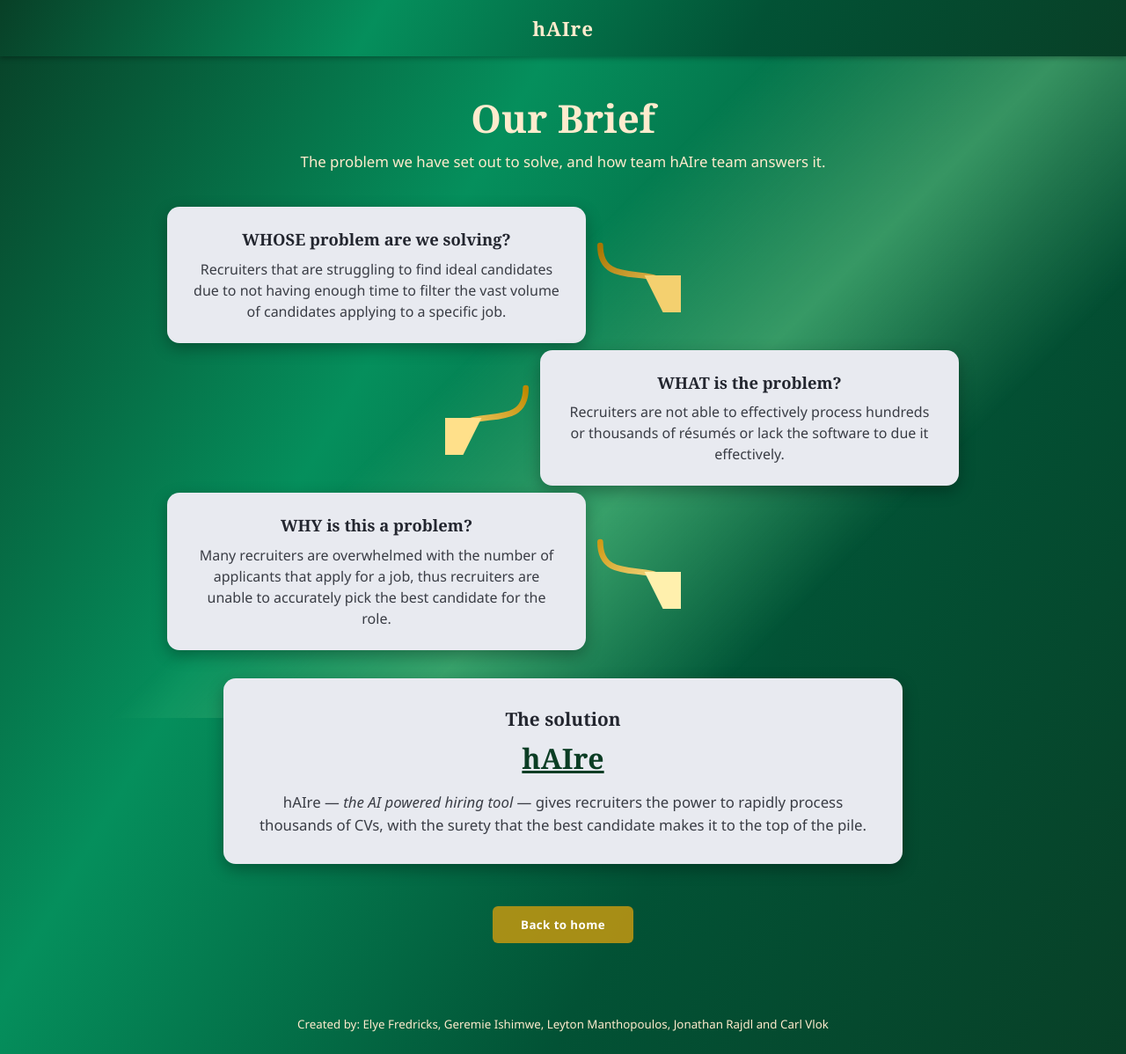
After one commit to JonoZA/STADIO_Hackathon_2026, a Flask app: template haire/templates/brief.html in a window 1280 px wide. The commit adds this page. Shown: the whole page at 88% size. Run offline with Flask 3, Linux system fonts and the light colour scheme; the template is opened without the code that fills it, so the values that code supplies are empty; parts of the project's set-up code (start-up, migrations or seed data) failed here and were passed over.

Commit message:
so many changes, so many

```diff
--- /dev/null
+++ b/haire/static/styles/briefStyles.css
@@ -0,0 +1,231 @@
+:root {
+    --header-h: 64px;
+
+    --hero-bg: linear-gradient(120deg, #084027, #058f5c, #025235, #084027);
+    --hero-title-color: blanchedalmond;
+    --hero-title-font: Georgia, serif;
+    --hero-subtitle-color: blanchedalmond;
+
+    --action-btn-bg: #c09712de;
+    --action-btn-hover-bg: #b26e14;
+    --action-btn-text-color: #ffffff;
+    --action-btn-font: 'Segoe UI', Arial, sans-serif;
+
+    --card-bg: #e8eaf0;
+    --card-text-color: #23262f;
+}
+
+html, body {
+    margin: 0;
+    min-height: 100%;
+}
+
+body {
+    position: relative;
+    padding-top: var(--header-h);
+    background: var(--hero-bg);
+    color: var(--hero-title-color);
+    font-family: var(--action-btn-font);
+    overflow-x: hidden;
+}
+
+.site-header {
+    position: fixed;
+    top: 0;
+    left: 0;
+    right: 0;
+    height: var(--header-h);
+    display: flex;
+    align-items: center;
+    justify-content: center;
+    background: var(--hero-bg);
+    box-shadow: 0 2px 6px rgba(0, 0, 0, 0.3);
+    z-index: 1000;
+}
+
+.site-header h1 {
+    margin: 0;
+    font-family: var(--hero-title-font);
+    font-size: 1.4rem;
+    font-weight: 700;
+    letter-spacing: 0.04em;
+    color: var(--hero-title-color);
+}
+
+.hero-haze {
+    position: fixed;
+    inset: -50%;
+    width: 200%;
+    height: 200%;
+    background: linear-gradient(
+        135deg,
+        transparent 42%,
+        rgba(142, 242, 163, 0.382) 50%,
+        transparent 58%
+    );
+    pointer-events: none;
+    z-index: 1;
+    animation: hazeSweep 6s ease-in-out infinite alternate;
+}
+
+@keyframes hazeSweep {
+    0% { transform: translate(-25%, 25%); }
+    100% { transform: translate(25%, -25%); }
+}
+
+.brief-page {
+    position: relative;
+    z-index: 2;
+    max-width: 900px;
+    margin: 0 auto;
+    padding: 2.5rem 1.5rem 4rem;
+}
+
+.brief-intro {
+    text-align: center;
+    margin-bottom: 2.5rem;
+}
+
+.brief-intro h2 {
+    font-family: var(--hero-title-font);
+    font-size: clamp(2rem, 5vw, 2.75rem);
+    margin: 0 0 0.5rem;
+    color: var(--hero-title-color);
+}
+
+.brief-intro p {
+    margin: 0;
+    color: var(--hero-subtitle-color);
+    font-size: 1.05rem;
+}
+
+.brief-flow {
+    display: flex;
+    flex-direction: column;
+    gap: 0.5rem;
+}
+
+.brief-row {
+    display: flex;
+    align-items: center;
+    gap: 0.5rem;
+}
+
+.row-left {
+    justify-content: flex-start;
+}
+
+.row-right {
+    justify-content: flex-end;
+}
+
+.brief-card {
+    background-color: var(--card-bg);
+    color: var(--card-text-color);
+    border-radius: 14px;
+    box-shadow: 0 6px 18px rgba(0, 0, 0, 0.3);
+    padding: 1.5rem 1.75rem;
+    width: min(420px, 88vw);
+}
+
+.brief-card h3 {
+    margin: 0 0 0.6rem;
+    font-family: var(--hero-title-font);
+    font-size: 1.15rem;
+    text-align: center;
+}
+
+.brief-card p {
+    margin: 0;
+    line-height: 1.5;
+    text-align: center;
+    color: #3a3d45;
+}
+
+.brief-arrow {
+    width: 100px;
+    height: 85px;
+    flex-shrink: 0;
+}
+
+.arrow-left {
+    order: -1;
+}
+
+.solution-card {
+    width: min(700px, 92vw);
+    margin: 1.5rem auto 0;
+    text-align: center;
+    padding: 2rem 2.25rem;
+}
+
+.solution-card h3 {
+    font-size: 1.3rem;
+}
+
+.solution-name {
+    margin: 0.25rem 0 1rem;
+    font-family: var(--hero-title-font);
+    font-size: 2rem;
+    text-decoration: underline;
+    color: #0b3d24;
+}
+
+.solution-card p {
+    font-size: 1.05rem;
+}
+
+.brief-back {
+    display: flex;
+    justify-content: center;
+    margin-top: 3rem;
+}
+
+.brief-back a {
+    text-decoration: none;
+}
+
+.action-btn {
+    background-color: var(--action-btn-bg);
+    color: var(--action-btn-text-color);
+    font-family: var(--action-btn-font);
+    border: none;
+    border-radius: 6px;
+    font-weight: 700;
+    letter-spacing: 0.03em;
+    padding: 0.75rem 2rem;
+    cursor: pointer;
+    transition: background-color 0.2s ease;
+}
+
+.action-btn:hover {
+    background-color: var(--action-btn-hover-bg);
+}
+
+footer {
+    position: relative;
+    z-index: 2;
+    text-align: center;
+    padding: 1rem 0 1.5rem;
+    color: var(--hero-title-color);
+}
+
+@media (max-width: 700px) {
+    .brief-row {
+        flex-direction: column;
+    }
+
+    .row-right {
+        flex-direction: column-reverse;
+    }
+
+    .brief-arrow {
+        transform: rotate(90deg);
+        width: 70px;
+        height: 60px;
+    }
+
+    .brief-card {
+        width: 100%;
+    }
+}
--- /dev/null
+++ b/haire/templates/brief.html
@@ -0,0 +1,106 @@
+<!DOCTYPE html>
+<html lang="en">
+<head>
+    <meta charset="UTF-8" />
+    <meta name="viewport" content="width=device-width, initial-scale=1.0" />
+    <title>hAIre — About our hAIre </title>
+    <meta name="theme-color" content="#084027">
+
+    <link rel="stylesheet" href="../static/styles/briefStyles.css" />
+</head>
+<body>
+
+<div class="hero-haze"></div>
+
+<header class="site-header">
+    <h1 class="title">hAIre</h1>
+</header>
+
+<main class="brief-page">
+    <div class="brief-intro">
+        <h2>Our Brief</h2>
+        <p>The problem we have set out to solve, and how team hAIre team answers it.</p>
+    </div>
+
+    <div class="brief-flow">
+
+        <div class="brief-row row-left">
+            <div class="brief-card">
+                <h3>WHOSE problem are we solving?</h3>
+                <p>Recruiters that are struggling to find ideal candidates due to not having enough time to filter the vast volume of candidates applying to a specific job.</p>
+            </div>
+            <svg class="brief-arrow arrow-right" viewBox="0 0 120 100" aria-hidden="true">
+                <path d="M10,10 C 10,80 110,20 110,90" fill="none" stroke="url(#gradA)" stroke-width="8" stroke-linecap="round" marker-end="url(#headA)" />
+                <defs>
+                    <linearGradient id="gradA" x1="0%" y1="0%" x2="100%" y2="100%">
+                        <stop offset="0%" stop-color="#a87500" />
+                        <stop offset="100%" stop-color="#f4d06f" />
+                    </linearGradient>
+                    <marker id="headA" markerWidth="10" markerHeight="10" refX="5" refY="5" orient="auto-start-reverse">
+                        <path d="M0,0 L10,5 L0,10 z" fill="#f4d06f" />
+                    </marker>
+                </defs>
+            </svg>
+        </div>
+
+        <div class="brief-row row-right">
+            <svg class="brief-arrow arrow-left" viewBox="0 0 120 100" aria-hidden="true">
+                <path d="M110,10 C 110,80 10,20 10,90" fill="none" stroke="url(#gradB)" stroke-width="8" stroke-linecap="round" marker-end="url(#headB)" />
+                <defs>
+                    <linearGradient id="gradB" x1="100%" y1="0%" x2="0%" y2="100%">
+                        <stop offset="0%" stop-color="#c08a00" />
+                        <stop offset="100%" stop-color="#ffe08a" />
+                    </linearGradient>
+                    <marker id="headB" markerWidth="10" markerHeight="10" refX="5" refY="5" orient="auto-start-reverse">
+                        <path d="M0,0 L10,5 L0,10 z" fill="#ffe08a" />
+                    </marker>
+                </defs>
+            </svg>
+            <div class="brief-card">
+                <h3>WHAT is the problem?</h3>
+                <p>Recruiters are not able to effectively process hundreds or thousands of résumés or lack the software to due it effectively.</p>
+            </div>
+        </div>
+
+        <div class="brief-row row-left">
+            <div class="brief-card">
+                <h3>WHY is this a problem?</h3>
+                <p>Many recruiters are overwhelmed with the number of applicants that apply for a job, thus recruiters are unable to accurately pick the best candidate for the role.</p>
+            </div>
+            <svg class="brief-arrow arrow-right" viewBox="0 0 120 100" aria-hidden="true">
+                <path d="M10,10 C 10,80 110,20 110,90" fill="none" stroke="url(#gradC)" stroke-width="8" stroke-linecap="round" marker-end="url(#headC)" />
+                <defs>
+                    <linearGradient id="gradC" x1="0%" y1="0%" x2="100%" y2="100%">
+                        <stop offset="0%" stop-color="#d09a16" />
+                        <stop offset="100%" stop-color="#fff0ad" />
+                    </linearGradient>
+                    <marker id="headC" markerWidth="10" markerHeight="10" refX="5" refY="5" orient="auto-start-reverse">
+                        <path d="M0,0 L10,5 L0,10 z" fill="#fff0ad" />
+                    </marker>
+                </defs>
+            </svg>
+        </div>
+
+        <div class="brief-card solution-card">
+            <h3>The solution</h3>
+            <h4 class="solution-name">hAIre</h4>
+            <p>hAIre — <em>the AI powered hiring tool</em> — gives recruiters the power to rapidly process thousands of CVs, with the surety that the best candidate makes it to the top of the pile.</p>
+        </div>
+
+    </div>
+
+    <div class="brief-back">
+        <a href="{{ url_for('view_bp.home') }}">
+            <button class="btn action-btn shadow" type="button">Back to home</button>
+        </a>
+    </div>
+</main>
+
+<footer>
+    <small>
+        Created by: Elye Fredricks, Geremie Ishimwe, Leyton Manthopoulos, Jonathan Rajdl and Carl Vlok
+    </small>
+</footer>
+
+</body>
+</html>
```
Also changed, not shown: haire/static/styles/indexStyles.css (+73 -2 lines), haire/templates/index.html (+17 -7 lines).
